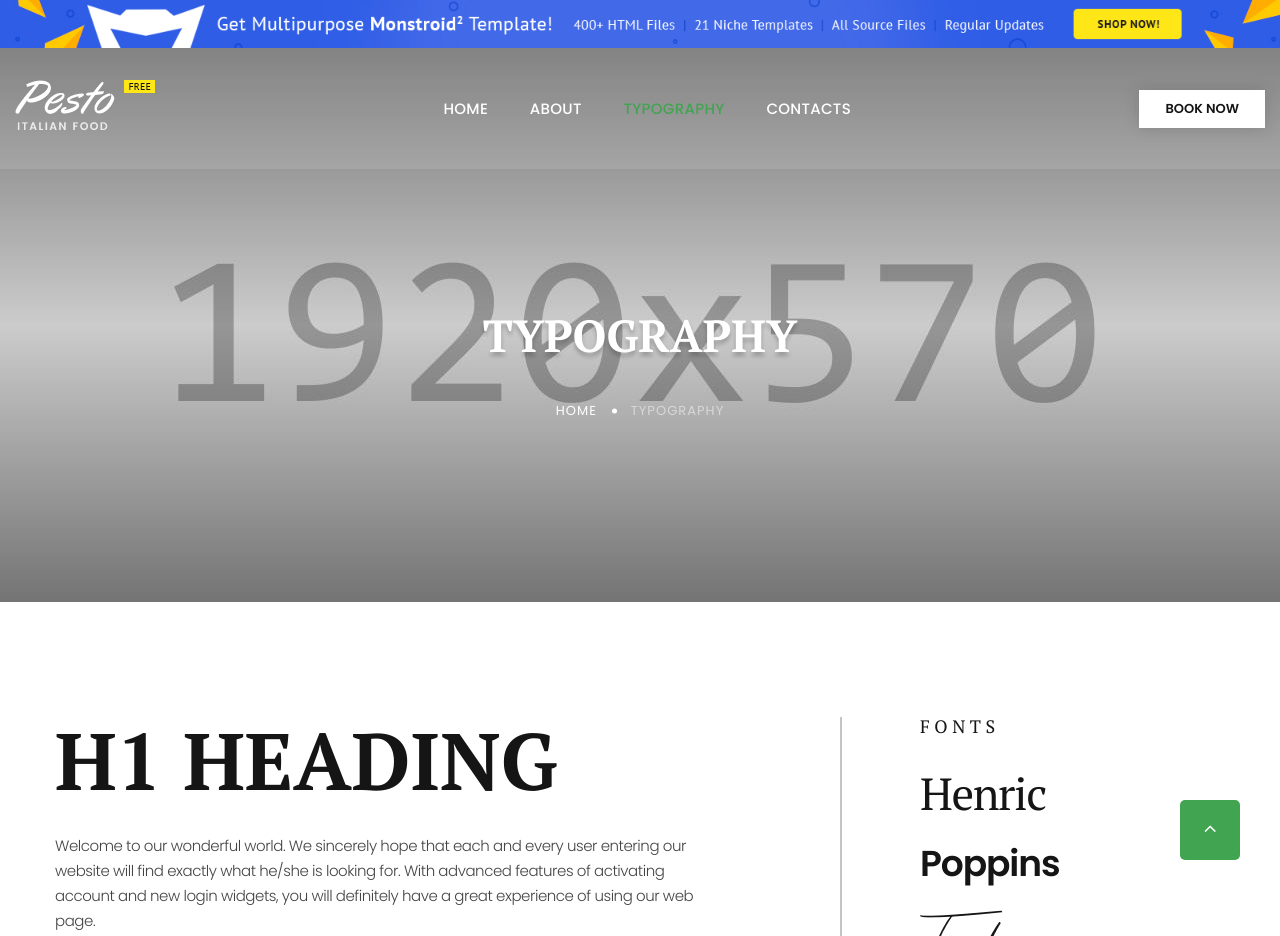
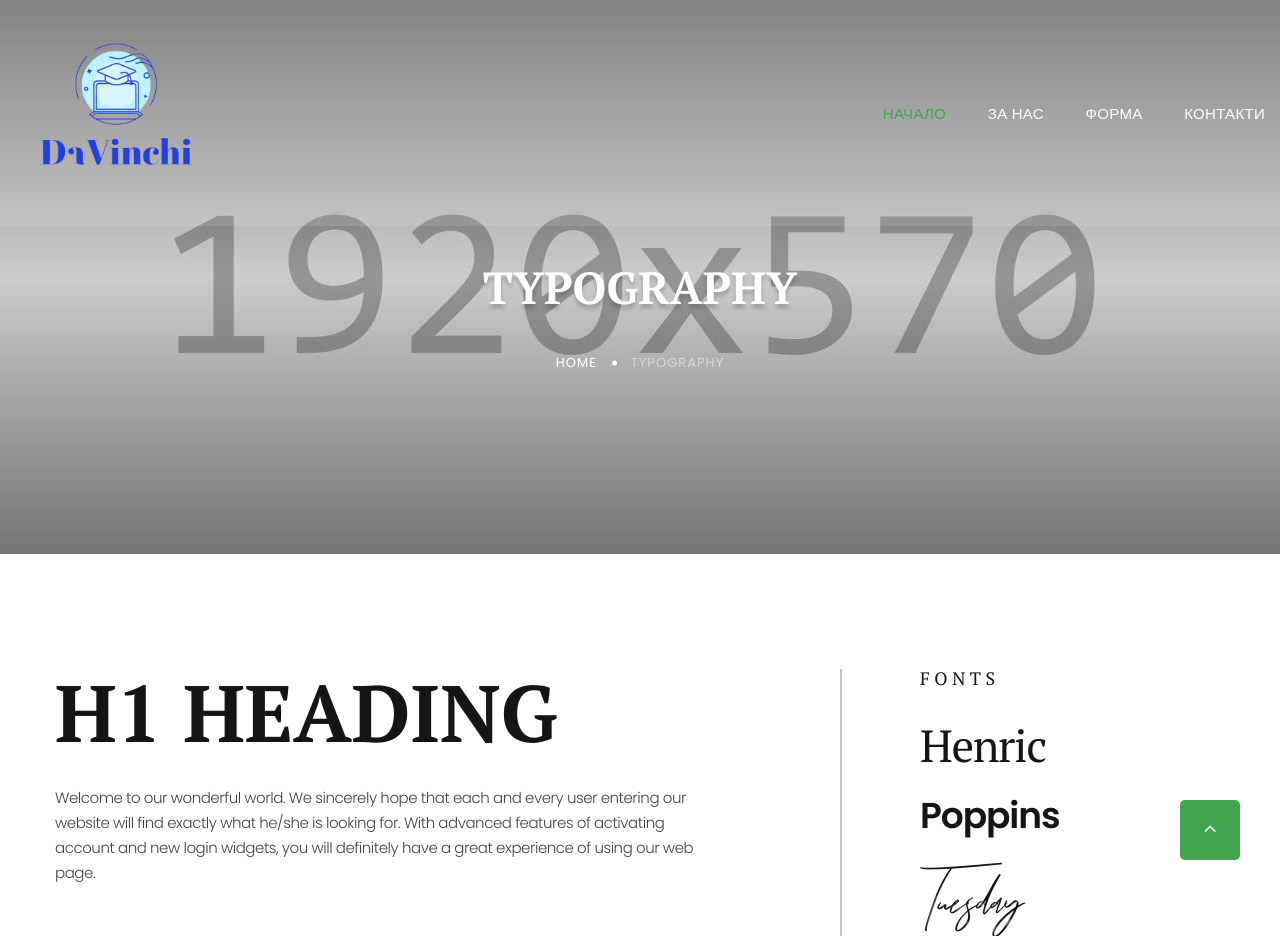
Before and after one commit to raga-raga/DaVinchi, a plain HTML site: page Template/site/typography.html in a window 1280 px wide. Shown: the top 936 px of the page. Drawn offline with Linux system fonts and the light colour scheme.

Commit message:
adding logos and fixed basic things in 4 pages

```diff
--- a/Template/site/typography.html
+++ b/Template/site/typography.html
@@ -1,19 +1,37 @@
 <!DOCTYPE html>
 <html class="wide wow-animation" lang="en">
+
 <head>
-    <title>Typography</title>
+    <title>Home</title>
     <meta charset="utf-8">
     <meta name="viewport" content="width=device-width, height=device-height, initial-scale=1.0">
     <meta http-equiv="X-UA-Compatible" content="IE=edge">
     <link rel="icon" href="images/favicon.ico" type="image/x-icon">
+    <!--logo-->
     <link rel="stylesheet" type="text/css" href="//fonts.googleapis.com/css?family=Poppins:300,300i,400,500,600,700,800,900,900i%7CPT+Serif:400,700">
     <link rel="stylesheet" href="css/bootstrap.css">
     <link rel="stylesheet" href="css/fonts.css">
     <link rel="stylesheet" href="css/style.css">
-    <style>.ie-panel{display: none;background: #212121;padding: 10px 0;box-shadow: 3px 3px 5px 0 rgba(0,0,0,.3);clear: both;text-align:center;position: relative;z-index: 1;} html.ie-10 .ie-panel, html.lt-ie-10 .ie-panel {display: block;}</style>
+    <style>
+        .ie-panel {
+            display: none;
+            background: #212121;
+            padding: 10px 0;
+            box-shadow: 3px 3px 5px 0 rgba(0, 0, 0, .3);
+            clear: both;
+            text-align: center;
+            position: relative;
+            z-index: 1;
+        }
+
+        html.ie-10 .ie-panel,
+        html.lt-ie-10 .ie-panel {
+            display: block;
+        }
+    </style>
 </head>
+
 <body>
-    <div class="ie-panel"><a href="http://windows.microsoft.com/en-US/internet-explorer/"><img src="images/ie8-panel/warning_bar_0000_us.jpg" height="42" width="820" alt="You are using an outdated browser. For a faster, safer browsing experience, upgrade for free today."></a></div>
     <div class="preloader">
         <div class="preloader-body">
             <div class="cssload-container">
@@ -22,12 +40,13 @@
             <p>Loading...</p>
         </div>
     </div>
-    <div class="page"><a class="section section-banner d-none d-xl-flex" href="https://www.templatemonster.com/website-templates/monstroid2.html" style="background-image: url(images/banner/background-04-1920x60.jpg); background-image: -webkit-image-set( url(images/banner/background-04-1920x60.jpg) 1x, url(images/banner/background-04-3840x120.jpg) 2x )"><img src="images/banner/foreground-04-1600x60.png" srcset="images/banner/foreground-04-1600x60.png 1x, images/banner/foreground-04-3200x120.png 2x" alt="" width="1600" height="310"></a>
+    <div class="page">
          <!-- Page Header-->
         <header class="section page-header">
             <!-- RD Navbar-->
             <div class="rd-navbar-wrap">
-          <nav class="rd-navbar rd-navbar-classic" data-layout="rd-navbar-fixed" data-sm-layout="rd-navbar-fixed" data-md-layout="rd-navbar-fixed" data-md-device-layout="rd-navbar-fixed" data-lg-layout="rd-navbar-static" data-lg-device-layout="rd-navbar-static" data-xl-layout="rd-navbar-static" data-xl-device-layout="rd-navbar-static" data-lg-stick-up-offset="46px" data-xl-stick-up-offset="46px" data-xxl-stick-up-offset="46px" data-lg-stick-up="true" data-xl-stick-up="true" data-xxl-stick-up="true">
+                <nav class="rd-navbar rd-navbar-classic" data-layout="rd-navbar-fixed" data-sm-layout="rd-navbar-fixed" data-md-layout="rd-navbar-fixed" data-md-device-layout="rd-navbar-fixed" data-lg-layout="rd-navbar-static" data-lg-device-layout="rd-navbar-static"
+                    data-xl-layout="rd-navbar-static" data-xl-device-layout="rd-navbar-static" data-lg-stick-up-offset="46px" data-xl-stick-up-offset="46px" data-xxl-stick-up-offset="46px" data-lg-stick-up="true" data-xl-stick-up="true" data-xxl-stick-up="true">
                     <div class="rd-navbar-main-outer">
                         <div class="rd-navbar-main">
                             <!-- RD Navbar Panel-->
@@ -35,23 +54,25 @@
                                 <!-- RD Navbar Toggle-->
                                 <button class="rd-navbar-toggle" data-rd-navbar-toggle=".rd-navbar-nav-wrap"><span></span></button>
                                 <!-- RD Navbar Brand-->
-                  <div class="rd-navbar-brand"><a href="index.html"><img class="brand-logo-light" src="images/logo-default1-140x57.png" alt="" width="140" height="57" srcset="images/logo-default-280x113.png 2x"/></a></div>
+                                <div class="rd-navbar-brand">
+                                    <a href="index.html"><img class="brand-logo-light" src="images/davinchi.png" alt="" width="140" height="57" srcset="images/davinchi.png" /></a>
+                                </div>
                             </div>
                             <div class="rd-navbar-main-element">
                                 <div class="rd-navbar-nav-wrap">
                                     <!-- RD Navbar Nav-->
                                     <ul class="rd-navbar-nav">
-                      <li class="rd-nav-item"><a class="rd-nav-link" href="index.html">Home</a>
+                                        <li class="rd-nav-item active"><a class="rd-nav-link" href="index.html">Начало</a>
                                         </li>
-                      <li class="rd-nav-item"><a class="rd-nav-link" href="about-us.html">About</a>
+                                        <li class="rd-nav-item"><a class="rd-nav-link" href="about-us.html">За нас</a>
                                         </li>
-                      <li class="rd-nav-item active"><a class="rd-nav-link" href="typography.html">Typography</a>
+                                        <li class="rd-nav-item"><a class="rd-nav-link" href="typography.html">Форма</a>
                                         </li>
-                      <li class="rd-nav-item"><a class="rd-nav-link" href="contacts.html">Contacts</a>
+                                        <li class="rd-nav-item"><a class="rd-nav-link" href="contacts.html">Контакти</a>
                                         </li>
-                    </ul><a class="button button-white button-sm" href="#">book now</a>
+                                    </ul>
                                 </div>
-                </div><a class="button button-white button-sm" href="#">book now</a>
+                            </div>
                         </div>
                     </div>
                 </nav>
@@ -218,13 +239,13 @@
             </div>
           </div>
         </div>
-      </section><a class="section section-banner" href="https://www.templatemonster.com/website-templates/monstroid2.html" style="background-image: url(images/banner/background-03-1920x310.jpg); background-image: -webkit-image-set( url(images/banner/background-03-1920x310.jpg) 1x, url(images/banner/background-03-3840x620.jpg) 2x )"><img src="images/banner/foreground-03-1600x310.png" srcset="images/banner/foreground-03-1600x310.png 1x, images/banner/foreground-03-3200x620.png 2x" alt="" width="1600" height="310"></a>
+      </section>
         <!-- Page Footer-->
       <footer class="section footer-minimal context-dark">
         <div class="container wow-outer">
           <div class="wow fadeIn">
             <div class="row row-60">
-              <div class="col-12"><a href="index.html"><img src="images/logo-default1-140x57.png" alt="" width="140" height="57" srcset="images/logo-default-280x113.png 2x"/></a></div>
+              <div class="col-12"><a href="index.html"><img src="images/davinchi.png" alt="" width="140" height="57" srcset="images/davinchi.png 2x"/></a></div>
               <div class="col-12">
                 <ul class="footer-minimal-nav">
                   <li><a href="#">Menu</a></li>
@@ -244,7 +265,6 @@
                 </ul>
               </div>
             </div>
-            <p class="rights"><span>&copy;&nbsp; </span><span class="copyright-year"></span><span>&nbsp;</span><span>Pesto</span><span>.&nbsp;</span><span>All Rights Reserved.</span><span>&nbsp;</span><a href="#">Privacy Policy</a>. Design&nbsp;by&nbsp;<a href="https://www.templatemonster.com">Templatemonster</a></p>
           </div>
         </div>
       </footer>
```
Also changed, not shown: Template/site/about-us.html (+33 -13 lines), Template/site/contacts.html (+35 -15 lines), Template/site/index.html (+3 -6 lines), Template/site/images/Tusofia.png (added), Template/site/images/cleantech.png (added), Template/site/images/colage.png (added), Template/site/images/davinchi.png (added). Lines whose indentation alone changed are shown as unchanged.
